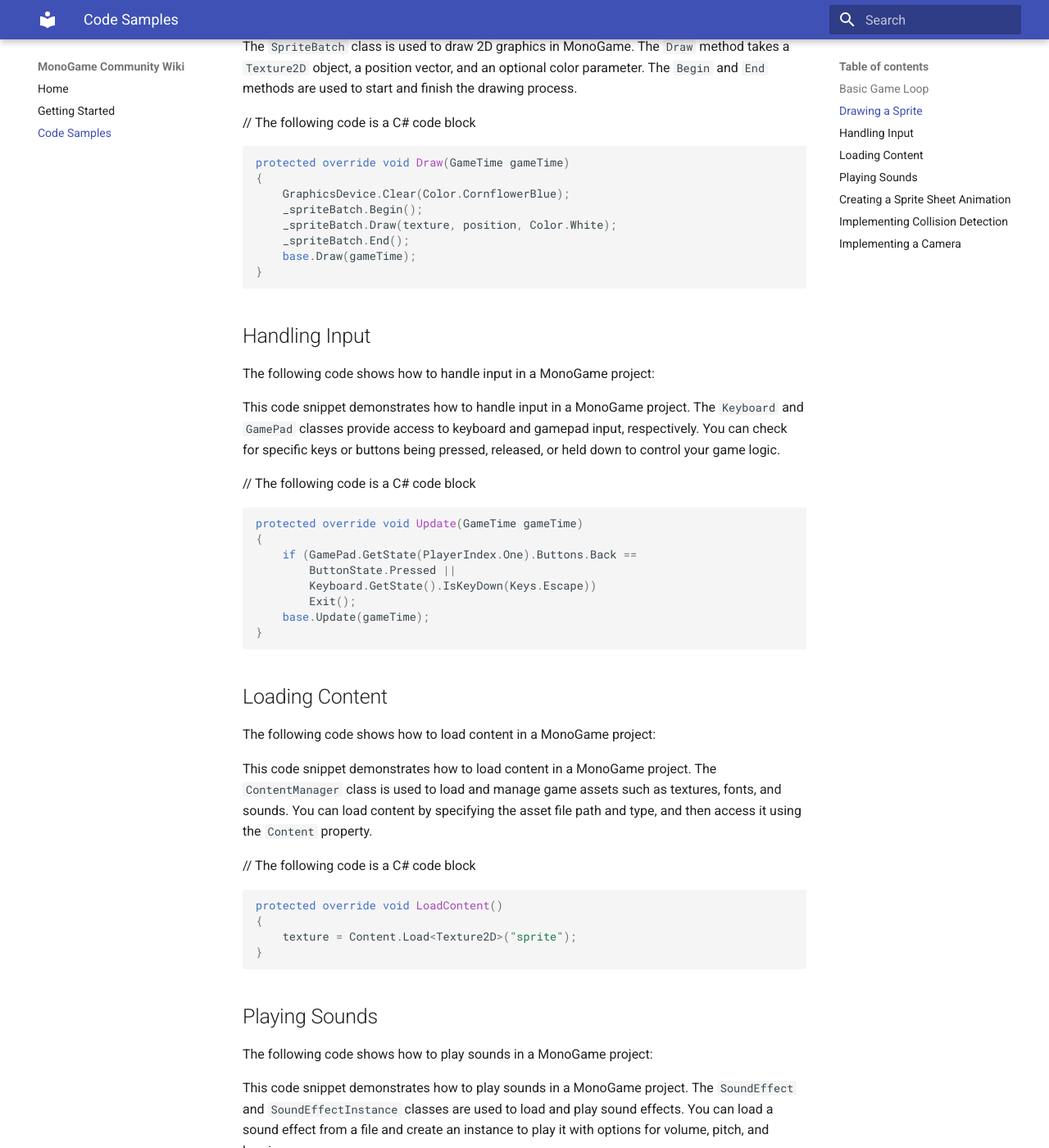
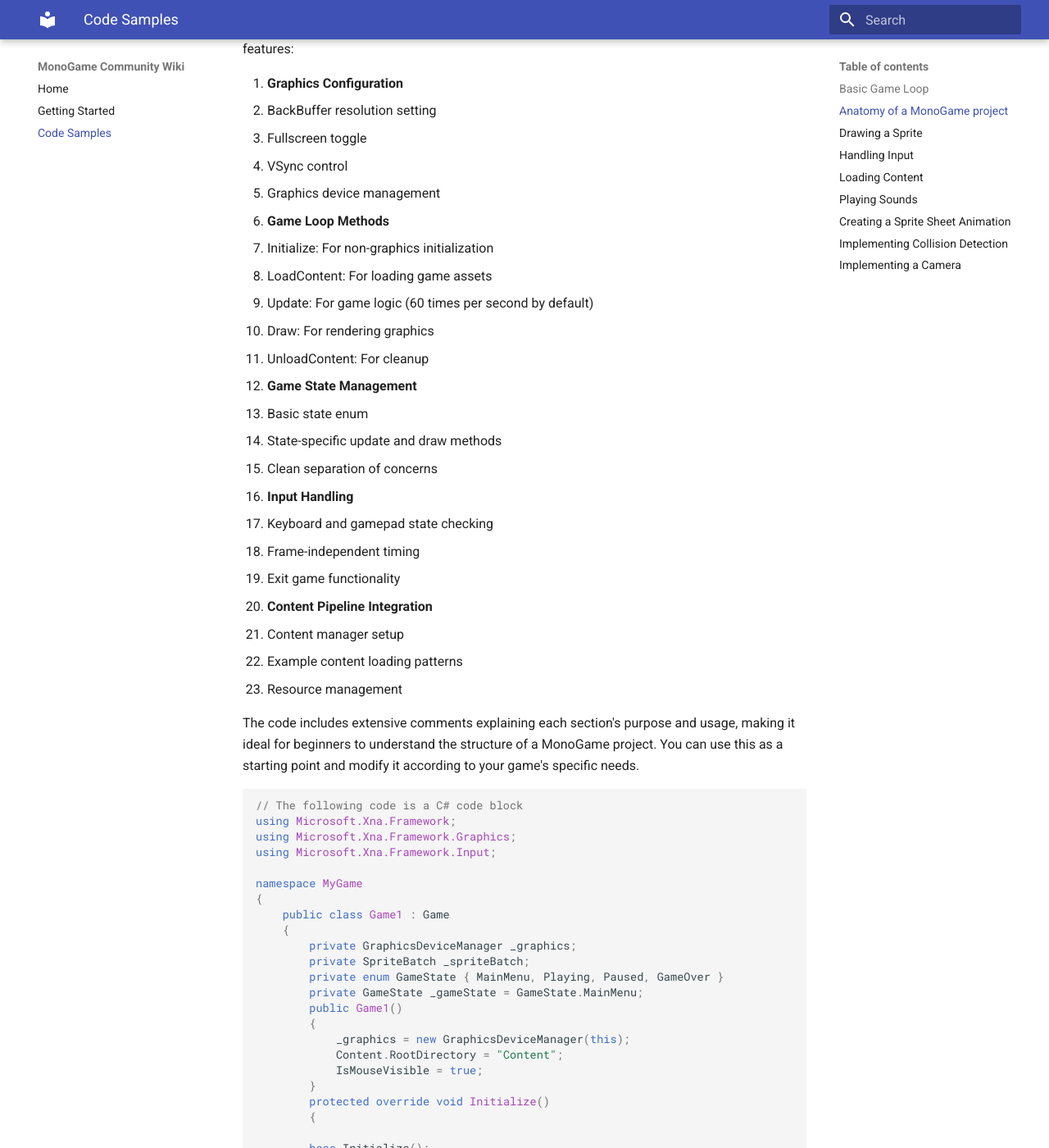
Before and after one commit to MrValentine7777/MonoGameCommunityWiki, an MkDocs documentation site: the page built from docs/code_samples.md, in a window 1280 px wide and 1400 px high, scrolled down 1548 px. Shown: the whole window at 82% size. Built offline with MkDocs 1.6.1 and Material for MkDocs 9.7.7, drawn with Linux system fonts in a browser that asks for light colours; some of the changed text lies outside the part shown.

Commit message:
Enhance MonoGame project documentation and examples
Added detailed explanations of MonoGame project anatomy, including graphics configuration, game loop methods, and input handling. Updated C# code blocks to demonstrate a complete game structure, improved examples for the `Draw` and `Update` methods, and included sound effect loading. Additional snippets for sprite sheet animation, collision detection, and camera implementation were also added. The conclusion was revised to highlight the utility of these examples for beginners.

````diff
--- a/docs/code_samples.md
+++ b/docs/code_samples.md
@@ -16,9 +16,8 @@
 
 The game loop automatically calls Update and Draw in sequence to create the game's runtime cycle. The `GameTime` parameter provides timing information for frame-rate independent game logic.
 
-
+```csharp
 // The following code is a C# code block
-```csharp
 using Microsoft.Xna.Framework;
 using Microsoft.Xna.Framework.Graphics;
 using Microsoft.Xna.Framework.Input;
@@ -59,14 +58,173 @@
 }
 ```
 
+## Anatomy of a MonoGame project
+
+The following code shows the detailed structure of a MonoGame project, including comprehensive setup options and explanations for each component:
+
+This template demonstrates a complete MonoGame project structure with the following key features:
+
+1. **Graphics Configuration**
+   - BackBuffer resolution setting
+   - Fullscreen toggle
+   - VSync control
+   - Graphics device management
+
+2. **Game Loop Methods**
+   - Initialize: For non-graphics initialization
+   - LoadContent: For loading game assets
+   - Update: For game logic (60 times per second by default)
+   - Draw: For rendering graphics
+   - UnloadContent: For cleanup
+
+3. **Game State Management**
+   - Basic state enum
+   - State-specific update and draw methods
+   - Clean separation of concerns
+
+4. **Input Handling**
+   - Keyboard and gamepad state checking
+   - Frame-independent timing
+   - Exit game functionality
+
+5. **Content Pipeline Integration**
+   - Content manager setup
+   - Example content loading patterns
+   - Resource management
+
+The code includes extensive comments explaining each section's purpose and usage, making it ideal for beginners to understand the structure of a MonoGame project. You can use this as a starting point and modify it according to your game's specific needs.
+
+```csharp
+// The following code is a C# code block
+using Microsoft.Xna.Framework;
+using Microsoft.Xna.Framework.Graphics;
+using Microsoft.Xna.Framework.Input;
+
+namespace MyGame
+{
+	public class Game1 : Game
+	{
+		private GraphicsDeviceManager _graphics;
+		private SpriteBatch _spriteBatch;
+		private enum GameState { MainMenu, Playing, Paused, GameOver }
+		private GameState _gameState = GameState.MainMenu;
+		public Game1()
+		{
+			_graphics = new GraphicsDeviceManager(this);
+			Content.RootDirectory = "Content";
+			IsMouseVisible = true;
+		}
+		protected override void Initialize()
+		{
+
+		base.Initialize();
+		}
+
+		protected override void LoadContent()
+		{
+			_spriteBatch = new SpriteBatch(GraphicsDevice);
+		}
+
+		protected override void UnloadContent()
+		{
+		}
+
+		protected override void Update(GameTime gameTime)
+		{
+			if (GamePad.GetState(PlayerIndex.One).Buttons.Back == ButtonState.Pressed || Keyboard.GetState().IsKeyDown(Keys.Escape))
+				Exit();
+			switch (_gameState)
+			{
+				case GameState.MainMenu:
+					UpdateMainMenu(gameTime);
+					break;
+				case GameState.Playing:
+					UpdatePlaying(gameTime);
+					break;
+				case GameState.Paused:
+					UpdatePaused(gameTime);
+					break;
+				case GameState.GameOver:
+					UpdateGameOver(gameTime);
+					break;
+			}
+			base.Update(gameTime);
+		}
+
+		protected override void Draw(GameTime gameTime)
+		{
+			GraphicsDevice.Clear(Color.CornflowerBlue);
+			_spriteBatch.Begin();
+			switch (_gameState)
+			{
+				case GameState.MainMenu:
+					DrawMainMenu(gameTime);
+					break;
+				case GameState.Playing:
+					DrawPlaying(gameTime);
+					break;
+				case GameState.Paused:
+					DrawPaused(gameTime);
+					break;
+				case GameState.GameOver:
+					DrawGameOver(gameTime);
+					break;
+			}
+			_spriteBatch.End();
+			base.Draw(gameTime);
+		}
+
+		private void UpdateMainMenu(GameTime gameTime)
+		{
+			// Update main menu logic
+		}
+
+		private void UpdatePlaying(GameTime gameTime)
+		{
+			// Update playing logic
+		}
+
+		private void UpdatePaused(GameTime gameTime)
+		{
+			// Update paused logic
+		}
+
+		private void UpdateGameOver(GameTime gameTime)
+		{
+			// Update game over logic
+		}
+
+		private void DrawMainMenu(GameTime gameTime)
+		{
+			// Draw main menu graphics
+		}
+
+		private void DrawPlaying(GameTime gameTime)
+		{
+			// Draw playing graphics
+		}
+
+		private void DrawPaused(GameTime gameTime)
+		{
+			// Draw paused graphics
+		}
+
+		private void DrawGameOver(GameTime gameTime)
+		{
+			// Draw game over graphics
+		}
+	}
+}
+```
+
 ## Drawing a Sprite
 
 The following code shows how to draw a sprite on the screen using a `Texture2D` object:
 
 This code snippet demonstrates how to draw a sprite on the screen using a `Texture2D` object. The `SpriteBatch` class is used to draw 2D graphics in MonoGame. The `Draw` method takes a `Texture2D` object, a position vector, and an optional color parameter. The `Begin` and `End` methods are used to start and finish the drawing process.
 
+```csharp
 // The following code is a C# code block
-```csharp
 protected override void Draw(GameTime gameTime)
 {
 	GraphicsDevice.Clear(Color.CornflowerBlue);
@@ -83,8 +241,8 @@
 
 This code snippet demonstrates how to handle input in a MonoGame project. The `Keyboard` and `GamePad` classes provide access to keyboard and gamepad input, respectively. You can check for specific keys or buttons being pressed, released, or held down to control your game logic.
 
+```csharp
 // The following code is a C# code block
-```csharp
 protected override void Update(GameTime gameTime)
 {
 	if (GamePad.GetState(PlayerIndex.One).Buttons.Back ==
@@ -102,12 +260,10 @@
 This code snippet demonstrates how to load content in a MonoGame project. The `ContentManager` class is used to load and manage game assets such as textures, fonts, and sounds. You can load content by specifying the asset file path and type, and then access it using the `Content` property.
 
 // The following code is a C# code block
-```csharp
 protected override void LoadContent()
 {
 	texture = Content.Load<Texture2D>("sprite");
 }
-```
 
 ## Playing Sounds
 
@@ -115,8 +271,8 @@
 
 This code snippet demonstrates how to play sounds in a MonoGame project. The `SoundEffect` and `SoundEffectInstance` classes are used to load and play sound effects. You can load a sound effect from a file and create an instance to play it with options for volume, pitch, and looping.
 
+```csharp
 // The following code is a C# code block
-```csharp
 protected override void LoadContent()
 {
 	soundEffect = Content.Load<SoundEffect>("sound");
@@ -132,8 +288,8 @@
 
 This code snippet demonstrates how to create a sprite sheet animation in a MonoGame project. A sprite sheet is a single image file that contains multiple frames of an animation. By specifying the source rectangle for each frame, you can animate the sprite by changing the displayed frame over time.
 
+```csharp
 // The following code is a C# code block
-```csharp
 protected override void Update(GameTime gameTime)
 {
 	elapsedTime += (float)gameTime.ElapsedGameTime.TotalMilliseconds;
@@ -163,8 +319,8 @@
 
 This code snippet demonstrates how to implement collision detection in a MonoGame project. You can check for collisions between game objects by comparing their bounding boxes or shapes. By using methods like `Intersects` or `Contains`, you can detect when objects overlap and respond accordingly.
 
+```csharp
 // The following code is a C# code block
-```csharp
 protected override void Update(GameTime gameTime)
 {
 	if (playerRect.Intersects(enemyRect))
@@ -181,8 +337,8 @@
 
 This code snippet demonstrates how to implement a camera in a MonoGame project. A camera is used to control the view of the game world and can be moved, rotated, or zoomed to focus on different areas. By adjusting the camera's position and projection matrix, you can create scrolling, zooming, or parallax effects.
 
+```csharp
 // The following code is a C# code block
-```csharp
 protected override void Update(GameTime gameTime)
 {
 	camera.Position = player.Position -
@@ -202,40 +358,3 @@
 ```
 
 These code samples cover some of the essential aspects of MonoGame development, including the game loop, drawing sprites, handling input, loading content, playing sounds, creating animations, implementing collision detection, and using a camera. You can use these examples as a starting point for your own MonoGame projects and customize them to suit your game's requirements.
-```
-
-# More to come
-
-- [ ] Add more code samples
-- [ ] Add more tutorials
-- [ ] Add more resources
-- [ ] Add more projects
-- [ ] Add more tools
-- [ ] Add more extensions
-- [ ] Add more plugins
-- [ ] Add more libraries
-- [ ] Add more assets
-- [ ] Add more games
-- [ ] Add more templates
-- [ ] Add more examples
-- [ ] Add more snippets
-- [ ] Add more cheatsheets
-- [ ] Add more references
-- [ ] Add more articles
-- [ ] Add more videos
-- [ ] Add more courses
-- [ ] Add more books
-- [ ] Add more challenges
-- [ ] Add more interviews
-- [ ] Add more podcasts
-- [ ] Add more communities
-- [ ] Add more events
-- [ ] Add more meetups
-- [ ] Add more conferences
-- [ ] Add more workshops
-- [ ] Add more webinars
-- [ ] Add more bootcamps
-- [ ] Add more hackathons
-- [ ] Add more jams
-- [ ] Add more competitions
-- [ ] Add more showcases
````
